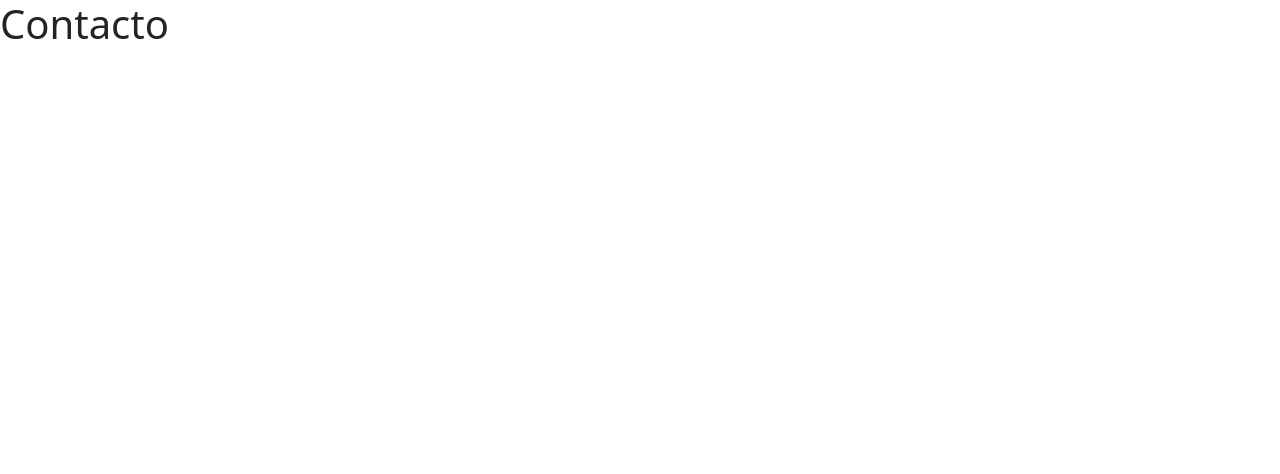
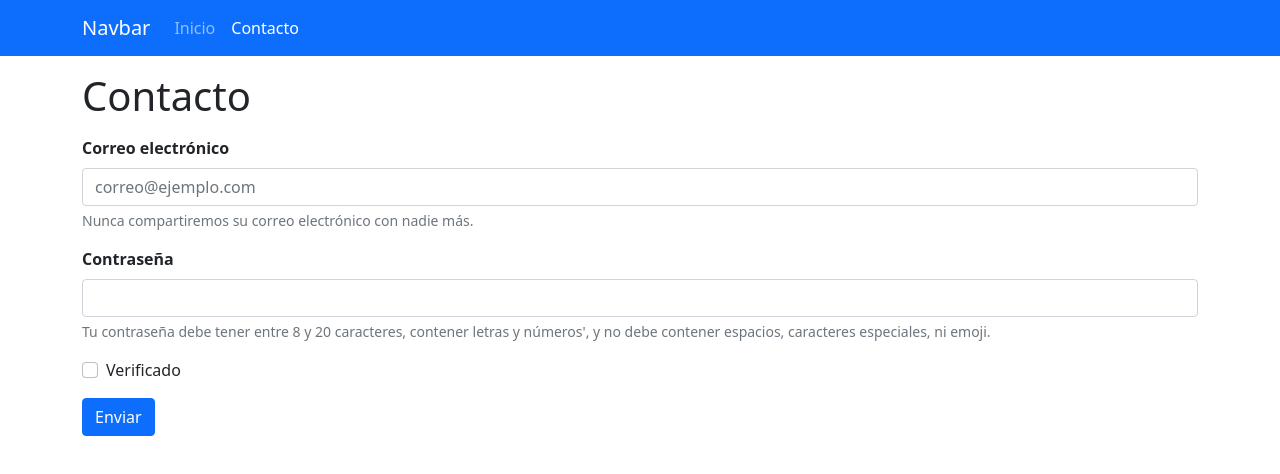
Before and after one commit to DavidZuSan/Formulario-Bootstrap, a plain HTML site: page contacto.html in a window 1280 px wide. Drawn offline with nearby package versions, Linux system fonts and the light colour scheme.

Commit message:
Formulario terminado con Bootstrapp

```diff
--- a/contacto.html
+++ b/contacto.html
@@ -1,20 +1,83 @@
 <!doctype html>
-<html lang="es">
+<html lang="es" dir="ltr">
+
 <head>
   <!-- Required meta tags -->
   <meta charset="utf-8">
   <meta name="viewport" content="width=device-width, initial-scale=1">
 
   <!-- Bootstrap CSS -->
-    <link href="https://cdn.jsdelivr.net/npm/bootstrap@5.1.3/dist/css/bootstrap.min.css" rel="stylesheet" integrity="sha384-1BmE4kWBq78iYhFldvKuhfTAU6auU8tT94WrHftjDbrCEXSU1oBoqyl2QvZ6jIW3" crossorigin="anonymous">
+  <link href="https://cdn.jsdelivr.net/npm/bootstrap@5.1.3/dist/css/bootstrap.min.css" rel="stylesheet"
+    integrity="sha384-1BmE4kWBq78iYhFldvKuhfTAU6auU8tT94WrHftjDbrCEXSU1oBoqyl2QvZ6jIW3" crossorigin="anonymous">
 
   <title>Formulario</title>
 </head>
+
 <body>
-    <h1>Contacto</h1>
+
+  <nav class="navbar navbar-expand-lg navbar-dark bg-primary">
+    <div class="container">
+      <a class="navbar-brand" href="#">Navbar</a>
+      <button class="navbar-toggler" type="button" data-bs-toggle="collapse" data-bs-target="#navbarSupportedContent"
+        aria-controls="navbarSupportedContent" aria-expanded="false" aria-label="Toggle navigation">
+        <span class="navbar-toggler-icon"></span>
+      </button>
+      <div class="collapse navbar-collapse" id="navbarSupportedContent">
+        <ul class="navbar-nav me-auto mb-2 mb-lg-0">
+          <li class="nav-item">
+            <a class="nav-link" aria-current="page" href="/">Inicio</a>
+          </li>
+          <li class="nav-item">
+            <a class="nav-link active" href="/contacto.html">Contacto</a>
+          </li>
+        </ul>
+      </div>
+    </div>
+  </nav>
+
+  <div class="container">
+    <h1 class="my-3">Contacto</h1>
+
+    <form>
+      <div class="mb-3">
+        <label for="email" class="form-label fw-bold">Correo electrónico</label>
+        <input
+          type="email"
+          class="form-control"
+          id="email"
+          placeholder="correo@ejemplo.com"
+          aria-describedby="emailHelp"
+          required
+        >
+        <div id="emailHelp" class="form-text">Nunca compartiremos su correo electrónico con nadie más.</div>
+      </div>
+
+      <div class="mb-3">
+        <label for="password" class="form-label fw-bold">Contraseña</label>
+        <input
+          type="password"
+          class="form-control"
+          id="password"
+          aria-describedby="passwordHelpBlock"
+          required
+        >
+
+        <div id="passwordHelpBlock" class="form-text"> Tu contraseña debe tener entre 8 y 20 caracteres, contener letras y números', y no debe contener espacios, caracteres especiales, ni emoji.</div>
+      </div>
+
+      <div class="mb-3 form-check">
+        <input type="checkbox" class="form-check-input" id="check1">
+        <label class="form-check-label" for="check1">Verificado</label>
+      </div>
+      <button type="submit" class="btn btn-primary">Enviar</button>
+    </form>
+  </div>
 
 
-    <script src="https://cdn.jsdelivr.net/npm/bootstrap@5.1.3/dist/js/bootstrap.bundle.min.js" integrity="sha384-ka7Sk0Gln4gmtz2MlQnikT1wXgYsOg+OMhuP+IlRH9sENBO0LRn5q+8nbTov4+1p" crossorigin="anonymous"></script>
+  <script src="https://cdn.jsdelivr.net/npm/bootstrap@5.1.3/dist/js/bootstrap.bundle.min.js"
+    integrity="sha384-ka7Sk0Gln4gmtz2MlQnikT1wXgYsOg+OMhuP+IlRH9sENBO0LRn5q+8nbTov4+1p"
+    crossorigin="anonymous"></script>
 
 </body>
+
 </html>
```
Also changed, not shown: index.html (+28 -2 lines). Lines whose indentation alone changed are shown as unchanged.
